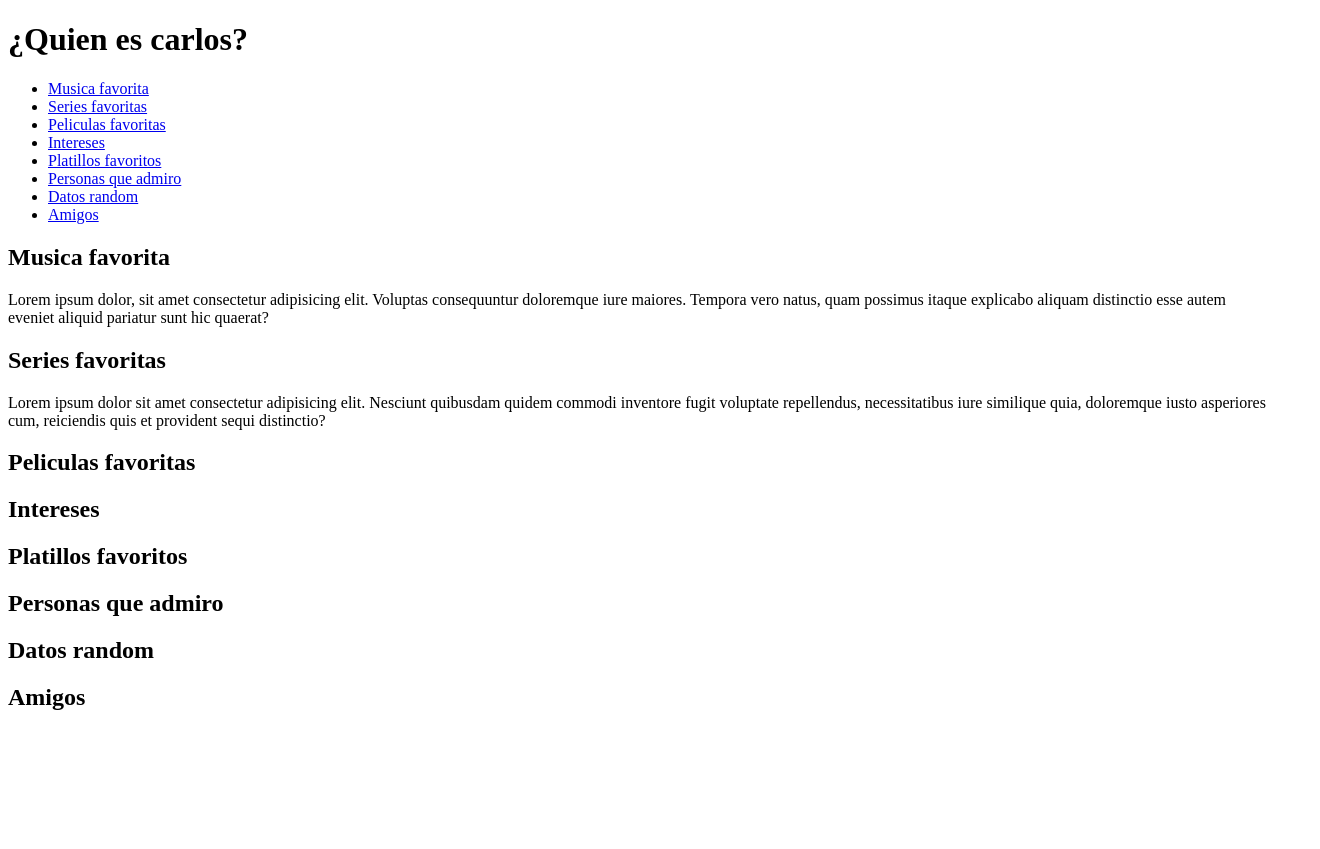
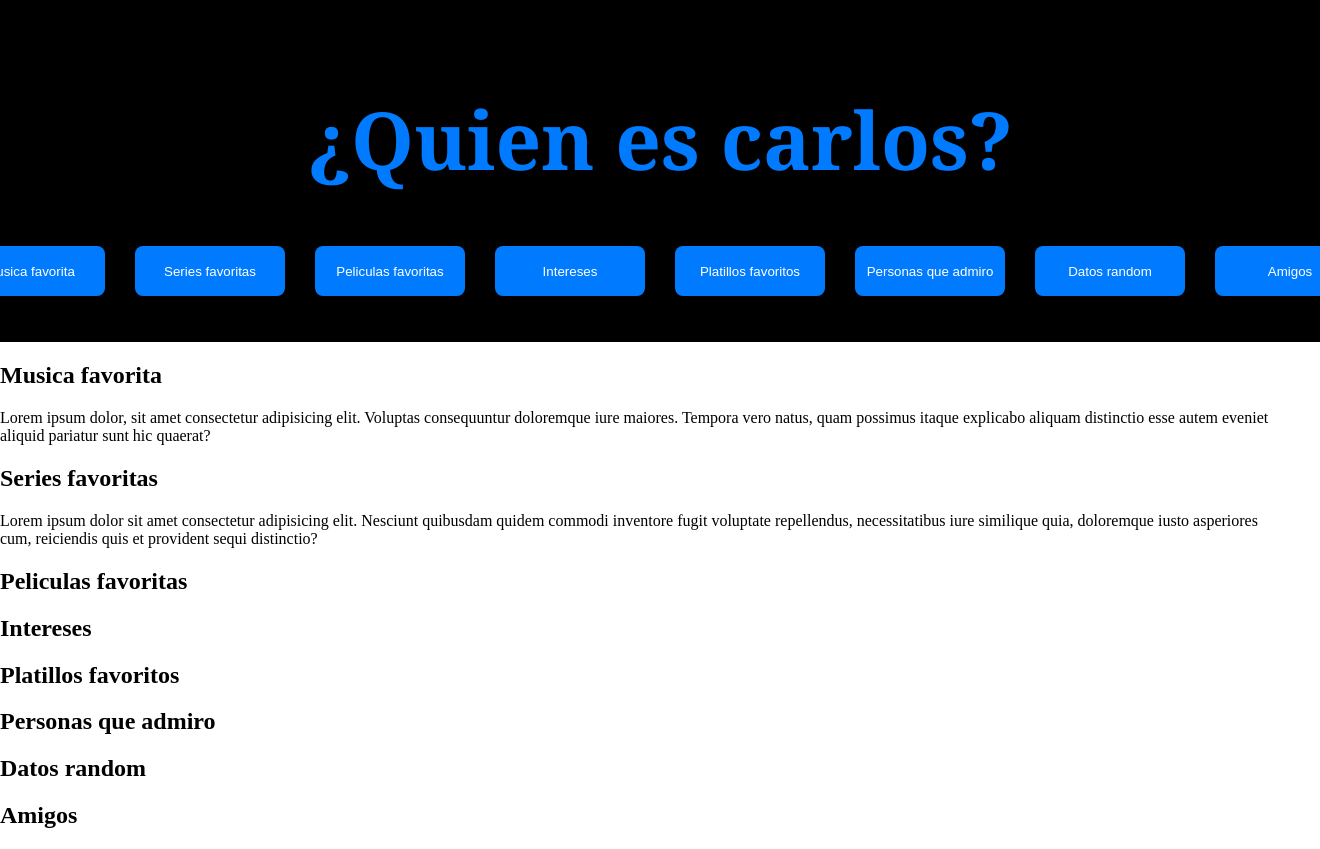
Before and after one commit to DynorBlue/Who-s-Carlos, a plain HTML site: page index.html in a window 1280 px wide. Shown: the whole page, 1320 px wide, since content can reach past the window. Before the commit the page ends 800 px from the top, so only its background shows below. Drawn offline with Linux system fonts and the light colour scheme.

Commit message:
se creo el encezado con estilos

```diff
--- a/estilos_index.css
+++ b/estilos_index.css
@@ -0,0 +1,57 @@
+body {
+  margin: 0;
+  padding: 0;
+}
+
+.encabezado {
+  width: 100%;
+  background-color: black;
+  background-size: cover;
+  color: #007bff;
+  text-align: center;
+  padding: 30px 20px;
+  position: relative;
+  overflow: hidden;
+}
+
+h1 {
+  font-size: 5rem;
+  font-family: "Georgia", "Times New Roman", serif;
+}
+
+/*alinear los elementos ul */
+#indicesBusqueda {
+  list-style: none; /* eliminar los puntos de la lista */
+  padding: 0;
+  display: flex;
+  justify-content: center;
+}
+
+#indicesBusqueda li {
+  margin: 0 15px; /* espacio entre botones */
+}
+
+button {
+  background-color: #007bff;
+  color: white;
+  padding: 12px 10px;
+  border: none;
+  border-radius: 8px;
+  cursor: pointer;
+  transition: transform 0.3s ease-in-out, box-shadow 0.3s ease-in-out;
+  /* tamaño para todos los botones*/
+  width: 150px;
+  height: 50px;
+}
+
+/* para quitar lo feito de la etiqueta a */
+button a {
+  text-decoration: none;
+  color: white;
+}
+
+/* brinca botones*/
+button:hover {
+  transform: scale(1.1);
+  box-shadow: 0 4px 8px rgba(0, 0, 0, 0.1);
+}
--- a/index.html
+++ b/index.html
@@ -7,18 +7,34 @@
     <link rel="stylesheet" href="estilos_index.css" />
   </head>
   <!-- todo lo que tenga que ver con la parte superior,-->
-  <header>
+  <header class="encabezado">
     <h1>¿Quien es carlos?</h1>
     <nav>
-      <ul>
-        <li><a href="#musica">Musica favorita</a></li>
-        <li><a href="#series">Series favoritas</a></li>
-        <li><a href="#peliculas">Peliculas favoritas</a></li>
-        <li><a href="#intereses">Intereses</a></li>
-        <li><a href="#platillo">Platillos favoritos</a></li>
-        <li><a href="#personas">Personas que admiro</a></li>
-        <li><a href="#datos">Datos random</a></li>
-        <li><a href="#amigos">Amigos</a></li>
+      <ul id="indicesBusqueda">
+        <li>
+          <button><a href="#musica">Musica favorita</a></button>
+        </li>
+        <li>
+          <button><a href="#series">Series favoritas</a></button>
+        </li>
+        <li>
+          <button><a href="#peliculas">Peliculas favoritas</a></button>
+        </li>
+        <li>
+          <button><a href="#intereses">Intereses</a></button>
+        </li>
+        <li>
+          <button><a href="#platillo">Platillos favoritos</a></button>
+        </li>
+        <li>
+          <button><a href="#personas">Personas que admiro</a></button>
+        </li>
+        <li>
+          <button><a href="#datos">Datos random</a></button>
+        </li>
+        <li>
+          <button><a href="#amigos">Amigos</a></button>
+        </li>
       </ul>
     </nav>
   </header>
```
